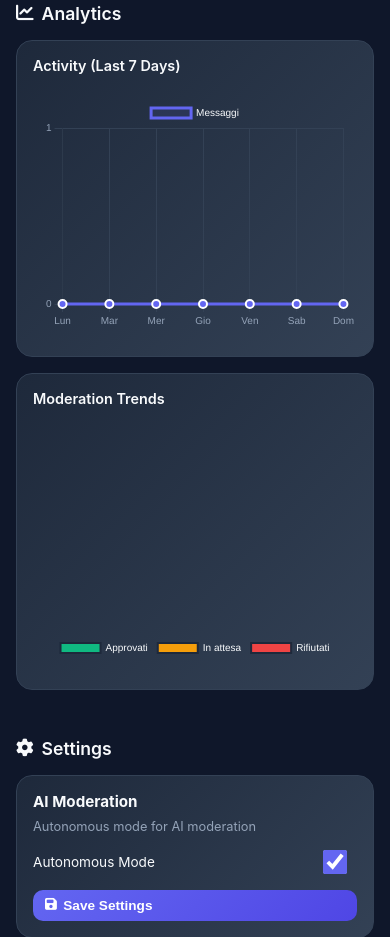
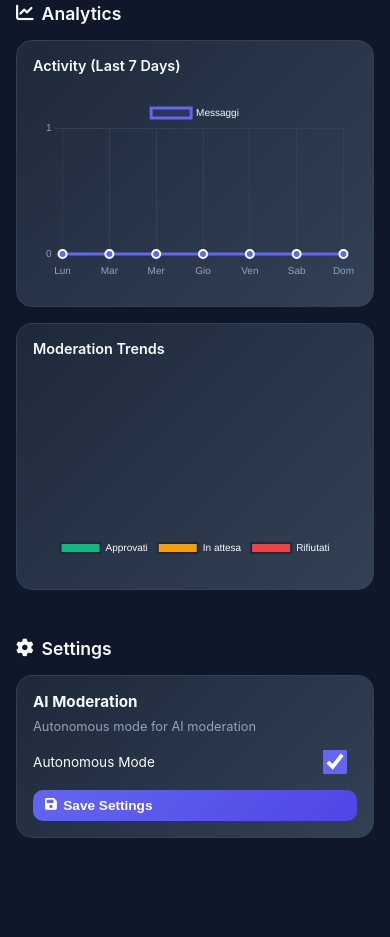
Before and after one commit to glitchbreak12/insta_spotter, a Python web app: template app/admin/templates/dashboard.html in a window 390 px wide. Shown: the part 1141-2078 px from the top of the page. After the commit the page ends 1979 px from the top, so only its background shows below. Run offline with Jinja, Linux system fonts and the light colour scheme; the template is opened without the code that fills it, so the values that code supplies are empty.

Commit message:
Fix: CSS chart-container per mobile

```diff
--- a/app/admin/templates/dashboard.html
+++ b/app/admin/templates/dashboard.html
@@ -432,10 +432,21 @@
         .chart-container {
             position: relative;
             height: 250px;
+            min-height: 200px;
+            width: 100%;
         }
 
         .chart-container canvas {
-            max-height: 100%;
+            max-width: 100% !important;
+            height: 100% !important;
+            width: 100% !important;
+        }
+
+        @media (max-width: 768px) {
+            .chart-container {
+                height: 200px;
+                min-height: 180px;
+            }
         }
 
         /* Loading States */
```
